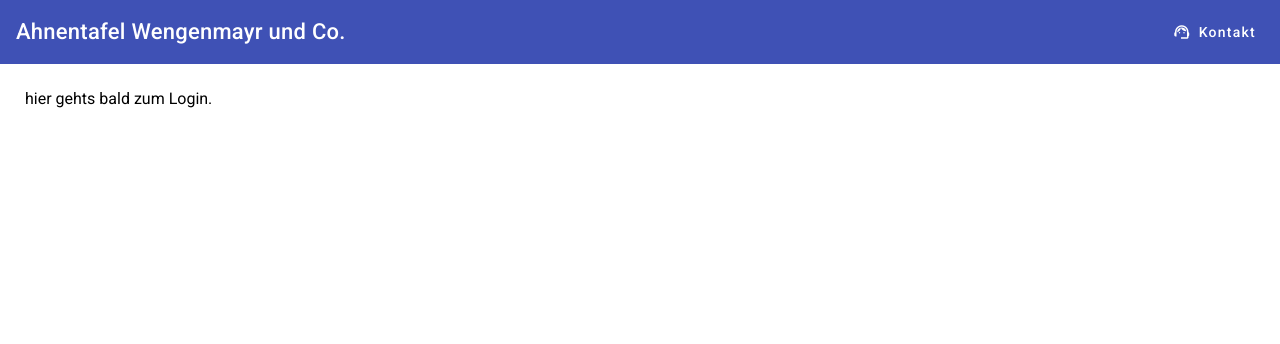
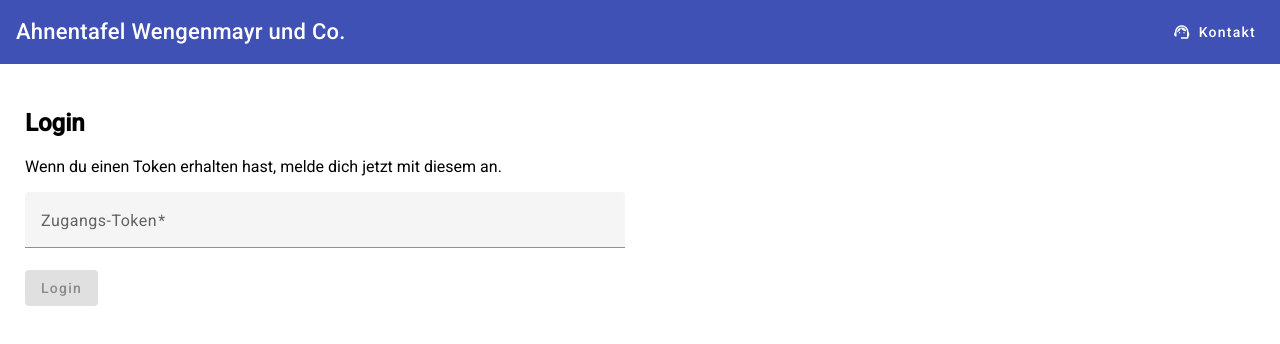
Before and after one commit to MartinWenge/ahnentafel, an Angular app in the folder frontend/: page / in a window 1280 px wide. Shown: the top 344 px of the page. Built offline with nearby package versions, Linux system fonts and the light colour scheme.

Commit message:
fully working implementation of simple login

```diff
--- a/frontend/src/app/app.component.html
+++ b/frontend/src/app/app.component.html
@@ -43,7 +43,7 @@
         </div>
 
         <ng-template #notLoggedIn>
-            hier gehts bald zum Login.
+            <app-login></app-login>
         </ng-template>
 
     </div>
--- a/frontend/src/app/app.module.ts
+++ b/frontend/src/app/app.module.ts
@@ -13,6 +13,7 @@ import { DisplayPersonModule } from './display-person/display-person.module';
 import { MatTabsModule } from '@angular/material/tabs';
 import { MatCardModule } from '@angular/material/card';
 import { LoginService } from './services/login.service';
+import { LoginModule } from './login/login.component.module';
 
 @NgModule({
   declarations: [
@@ -29,6 +30,7 @@ import { LoginService } from './services/login.service';
     UebersichtModule,
     AnsichtDetailModule,
     DisplayPersonModule,
+    LoginModule,
     MatTabsModule,
     MatCardModule
   ],
--- /dev/null
+++ b/frontend/src/app/login/login.component.css
@@ -0,0 +1,13 @@
+.loading-spinner {
+    display: flex;
+    flex-direction: column;
+    align-items: center;
+    margin-top: 20px;
+}
+
+.input-full-width {
+    min-width: 250px;
+    max-width: 600px;
+    width: 95%;
+    background-color: white;
+}
--- /dev/null
+++ b/frontend/src/app/login/login.component.html
@@ -0,0 +1,32 @@
+<h2>Login</h2>
+<p>Wenn du einen Token erhalten hast, melde dich jetzt mit diesem an.</p>
+
+<form [formGroup]="loginForm" (ngSubmit)="onSubmit()">
+    <div *ngIf="isLoading" class="loading-spinner">
+        <mat-spinner></mat-spinner>
+        <p>Verarbeitung ...</p>
+    </div>
+    <div *ngIf="!isLoading">
+        <mat-form-field class="input-full-width">
+            <mat-label>Zugangs-Token</mat-label>
+            <input matInput type="password" id="tokenInput" formControlName="tokenInput">
+        </mat-form-field>
+        @if(loginForm.controls['tokenInput'].hasError('required') &&
+        (loginForm.controls['tokenInput'].dirty ||
+        loginForm.controls['tokenInput'].touched)){
+        <mat-error>Ein 12-stelliger Token muss eingegeben werden.</mat-error>
+        }
+    </div>
+    <button mat-raised-button type="submit" [disabled]="loginForm.invalid || isLoading">
+        {{ isLoading ? 'Wird gesendet...' : 'Login' }}
+    </button>
+
+</form>
+
+<div *ngIf="erfolgsmeldung">
+    <p>{{ erfolgsmeldung }}</p>
+</div>
+
+<div *ngIf="fehlermeldung">
+    <p>{{ fehlermeldung }}</p>
+</div>
--- /dev/null
+++ b/frontend/src/app/login/login.component.ts
@@ -0,0 +1,52 @@
+import { Component } from '@angular/core';
+import { FormBuilder, FormGroup, Validators } from '@angular/forms';
+import { LoginService } from '../services/login.service';
+
+@Component({
+  selector: 'app-login',
+  standalone: false,
+  templateUrl: './login.component.html',
+  styleUrl: './login.component.css'
+})
+export class LoginComponent {
+  loginForm: FormGroup;
+  isLoading: boolean = false;
+  erfolgsmeldung: string = "";
+  fehlermeldung: string = "";
+
+  constructor(private fb: FormBuilder, private loginService: LoginService){
+    this.loginForm = this.fb.group({
+      tokenInput: ['', [Validators.required,
+          Validators.minLength(12),
+          Validators.maxLength(12)]]
+    })
+  }
+
+  onSubmit(): void {
+    if(this.loginForm.valid){
+      this.fehlermeldung = '';
+      this.erfolgsmeldung = '';
+      this.isLoading = true;
+      const token = this.loginForm.get('tokenInput')?.value;
+
+      this.loginService.validateToken(token).subscribe({
+        next: response => {
+          if (response && response.tenantId) {
+            this.erfolgsmeldung = "Login erfolgreich";
+          } else {
+            this.fehlermeldung = 'Ungültiger Token oder Login fehlgeschlagen.';
+          }
+          this.loginForm.reset();
+          this.isLoading = false;
+        },
+        error: error => {
+          this.fehlermeldung = 'Fehler bei der Verbindung zum Server.';
+          console.error('Fehler: ', error);
+        }
+      });
+    } else {
+      this.fehlermeldung = 'Fehler beim Login';
+      this.erfolgsmeldung = '';
+    }
+  }
+}
--- a/frontend/src/app/neue-person/neue-person.component.html
+++ b/frontend/src/app/neue-person/neue-person.component.html
@@ -6,6 +6,7 @@
             <p>Verarbeitung ...</p>
         </div>
 
+        <div *ngIf="!isLoading">
             <div>
                 <mat-form-field class="input-full-width">
                     <mat-label>Vorname</mat-label>
@@ -40,7 +41,8 @@
                     <mat-radio-button value="m">männlich</mat-radio-button>
                     <mat-radio-button value="w">weiblich</mat-radio-button>
                 </mat-radio-group>
-            @if(personForm.controls['geschlecht'].hasError('required') && (personForm.controls['geschlecht'].dirty ||
+                @if(personForm.controls['geschlecht'].hasError('required') && (personForm.controls['geschlecht'].dirty
+                ||
                 personForm.controls['geschlecht'].touched)){
                 <mat-error>Geschlecht ist erforderlich!</mat-error>
                 }
@@ -51,7 +53,8 @@
                     <mat-label>Geburtstag</mat-label>
                     <input matInput type="date" id="geburtstag" formControlName="geburtstag" required>
                 </mat-form-field>
-            @if(personForm.controls['geburtstag'].hasError('required') && (personForm.controls['geburtstag'].dirty ||
+                @if(personForm.controls['geburtstag'].hasError('required') && (personForm.controls['geburtstag'].dirty
+                ||
                 personForm.controls['geburtstag'].touched)){
                 <mat-error>Geburtstag ist erforderlich!</mat-error>
                 }
@@ -92,7 +95,8 @@
                     <input matInput type="text" id="verbindungMit" formControlName="verbindungMit"
                         (input)="onInputChange($event)" [value]="personForm.controls['verbindungMit'].value">
                 </mat-form-field>
-            @if(personForm.controls['verbindungMit'].hasError('required') && (personForm.controls['verbindungMit'].dirty
+                @if(personForm.controls['verbindungMit'].hasError('required') &&
+                (personForm.controls['verbindungMit'].dirty
                 ||
                 personForm.controls['verbindungMit'].touched)){
                 <mat-error>Verbundene Person ist erforderlich!</mat-error>
@@ -122,6 +126,7 @@
                 }
                 <p>von verbundener Person.</p>
             </div>
+        </div>
 
         <button mat-raised-button type="submit" [disabled]="personForm.invalid"
             [disabled]="personForm.invalid || isLoading">
--- a/frontend/src/app/neue-person/neue-person.component.ts
+++ b/frontend/src/app/neue-person/neue-person.component.ts
@@ -134,10 +134,10 @@ export class NeuePersonComponent implements OnInit, OnDestroy {
             });
           },
           error: (error) => {
-            this.isLoading = false;
             console.error('Fehler beim Erstellen der Person', error);
             this.fehlermeldung = 'Fehler beim Erstellen der Person.';
             this.erfolgsmeldung = '';
+            this.isLoading = false;
           }
         });
     } else {
--- a/frontend/src/app/services/login.service.ts
+++ b/frontend/src/app/services/login.service.ts
@@ -8,7 +8,7 @@ import { Observable, BehaviorSubject, of, tap, catchError } from 'rxjs';
 })
 export class LoginService {
 
-  private readonly apiUrlGetValidateAccessToken = '/api/accesstoken';
+  private readonly apiUrlGetValidateAccessToken = 'api/accesstoken';
   private tenantIdSubject = new BehaviorSubject<string | null>(null);
   tenantId$: Observable<string | null> = this.tenantIdSubject.asObservable();
 
--- a/frontend/src/app/services/personenliste-bereitstellen.service.ts
+++ b/frontend/src/app/services/personenliste-bereitstellen.service.ts
@@ -20,7 +20,7 @@ export class PersonenlisteBereitstellenService {
       let parameter = new HttpParams();
       const tenant: string = (this.loginService.getTenantId() || "").toString();
       parameter = parameter.set('tenant', tenant);
-      this.personenCache$ = this.http.get<Person[]>(this.apiConfig.apiUrl + this.apiUrlGetPersonen)
+      this.personenCache$ = this.http.get<Person[]>(this.apiConfig.apiUrl + this.apiUrlGetPersonen, { params: parameter })
         .pipe(shareReplay(1));
     }
     return this.personenCache$;
```
Also changed, not shown: frontend/src/app/login/login.component.module.ts (added, +32 -0 lines), 2 other files (tests, documents, lock files or other folders). Lines whose indentation alone changed are shown as unchanged.
